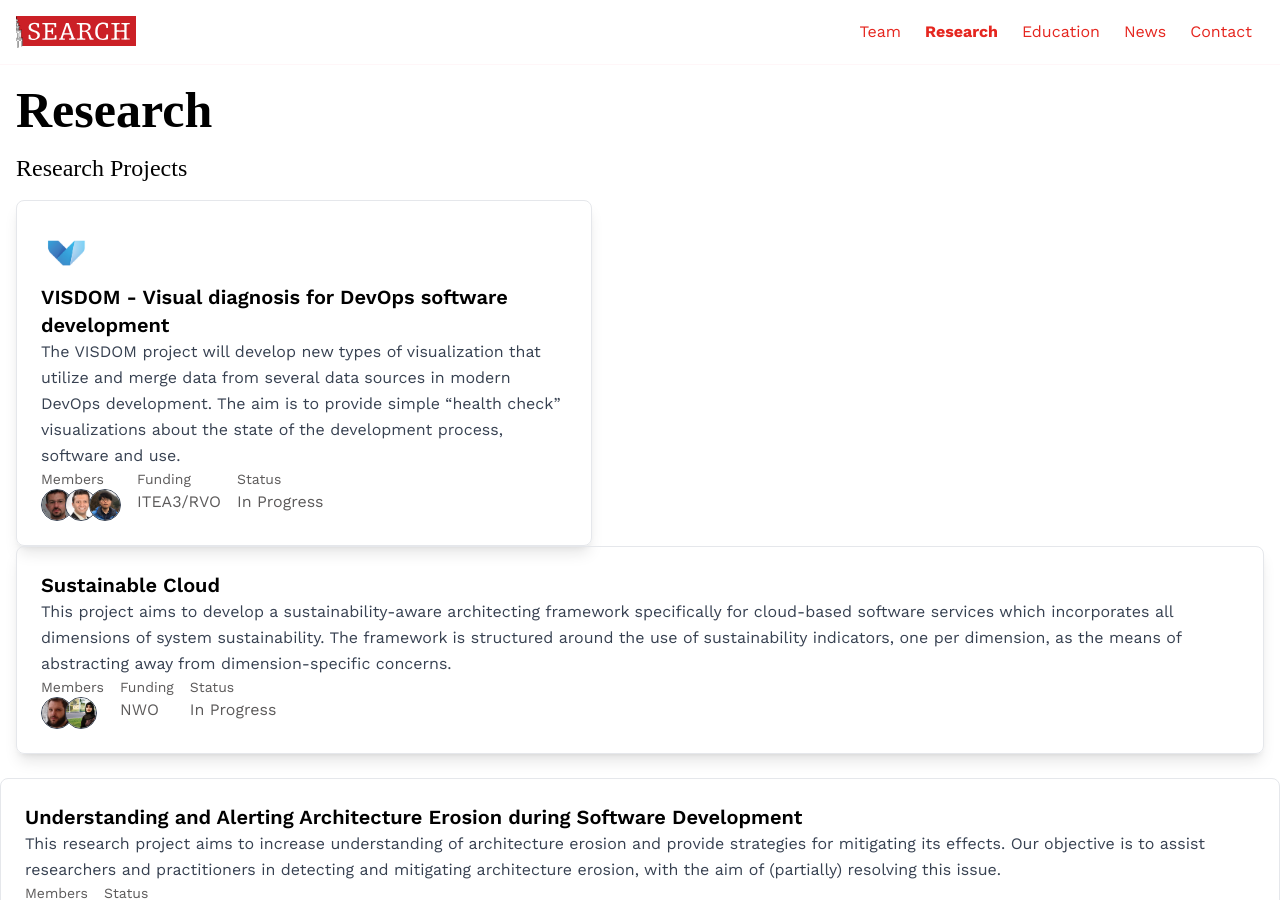
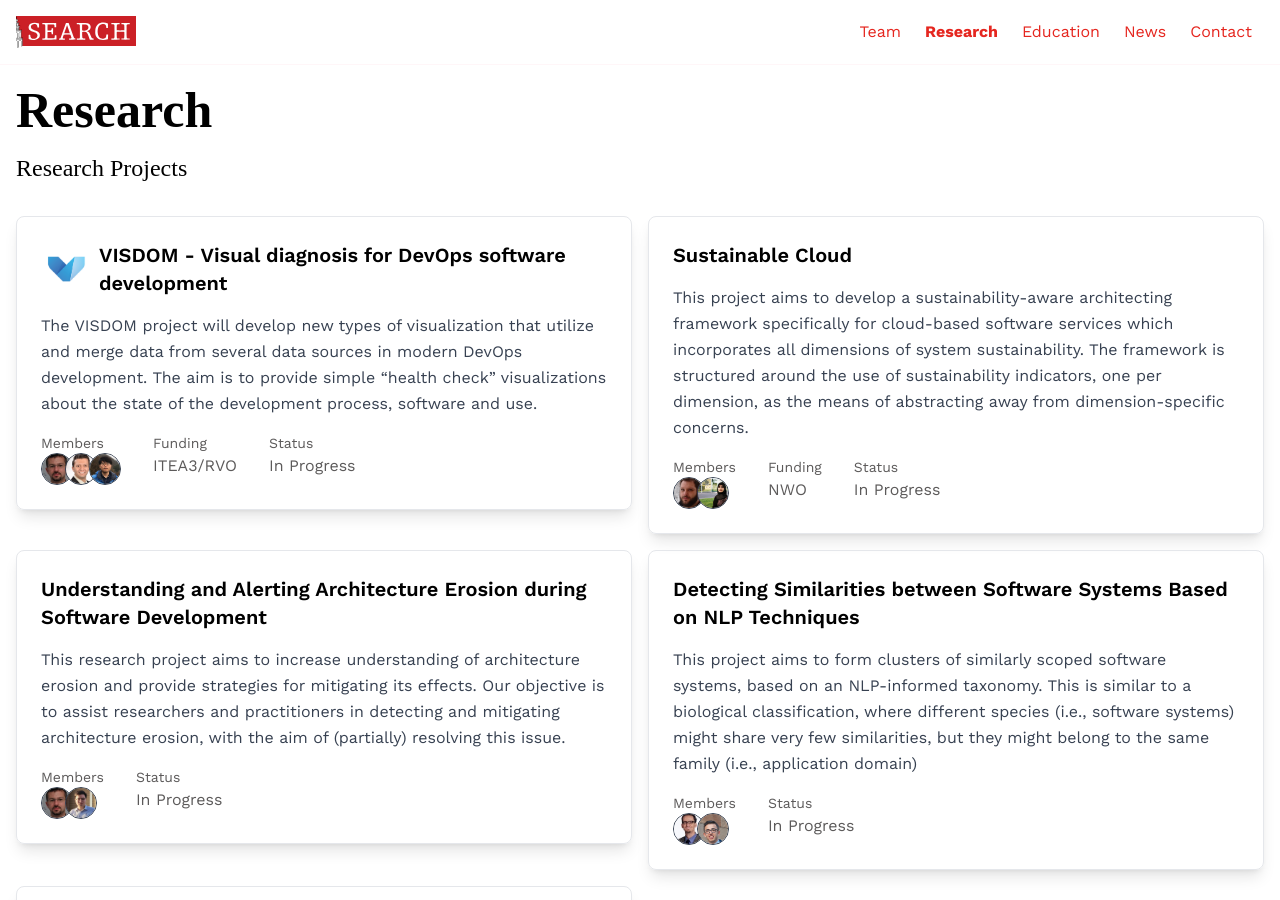
Before and after one commit to search-rug/search-rug.github.io, a Jekyll site: the page built from research.md, in a window 1280 px wide and 900 px high. Built offline with Jekyll 4.4.1, drawn with Linux system fonts in a browser that asks for light colours; nearby versions of some CDN libraries; some web fonts are replaced.

Commit message:
Fix research project layout.

```diff
--- a/_includes/research-project-card.html
+++ b/_includes/research-project-card.html
@@ -1,17 +1,17 @@
 <!--Set clickable=true for an indication when hovering-->
 <article class="rounded-lg border p-6 shadow-lg {% if include.clickable %} transition transform hover:scale-[102%] cursor-pointer {% endif %}">
-    <div class="flex flex-col gap-2 h-full">
+    <div class="flex flex-row gap-2 h-full">
       {% if project.logo %}
         <img class="w-[50px] h-[50px]" src="{{ project.logo | relative_url }}" alt="" style="object-fit: cover; flex-shrink: 0;">
       {% endif %}
       <h3 class="text-xl font-semibold">{{ project.name }}</h3>
     </div>
 
-    <p class="text-gray-700 flex-grow">
+    <p class="text-gray-700 flex-grow py-4">
       {{ project.short }}
     </p>
 
-    <div class="mt-0 flex gap-4">
+    <div class="mt-0 flex gap-8">
       <div class="flex flex-col">
         <p class="text-sm">Members</p>
         <p class="font-medium flex -space-x-2">
@@ -37,7 +37,5 @@
           <span>{{ project.status }}</span>
         </p>
       </div>
-
     </div>
-  </div>
 </article>
--- a/_layouts/research.html
+++ b/_layouts/research.html
@@ -7,16 +7,12 @@ bodyClass: "page-research"
 <div class="container mx-auto px-4 pb-6 pt-[100px] pb-md-10">
   <h1 class="text-black text-5xl leading-5 lg:text-[50px] font-semibold mb-8">{{page.title}}</h1>
 
-  <section class="space-y-4">
-    <h2 class="text-2xl">Research Projects</h2>
-
+  <h2 class="text-2xl mb-8">Research Projects</h2>
   <div class="grid lg:grid-cols-2 gap-4">
     {% for project in site.projects %}
-      <a href="{{ project.url }}" class="md:max-w-md lg:max-w-xl h-full">
+    <a href="{{ project.url }}" class="h-full">
       {% include research-project-card.html clickable=true project=project %}
     </a>
     {% endfor %}
   </div>
-
-  </section>
 </div>
```
Lines whose indentation alone changed are shown as unchanged.
